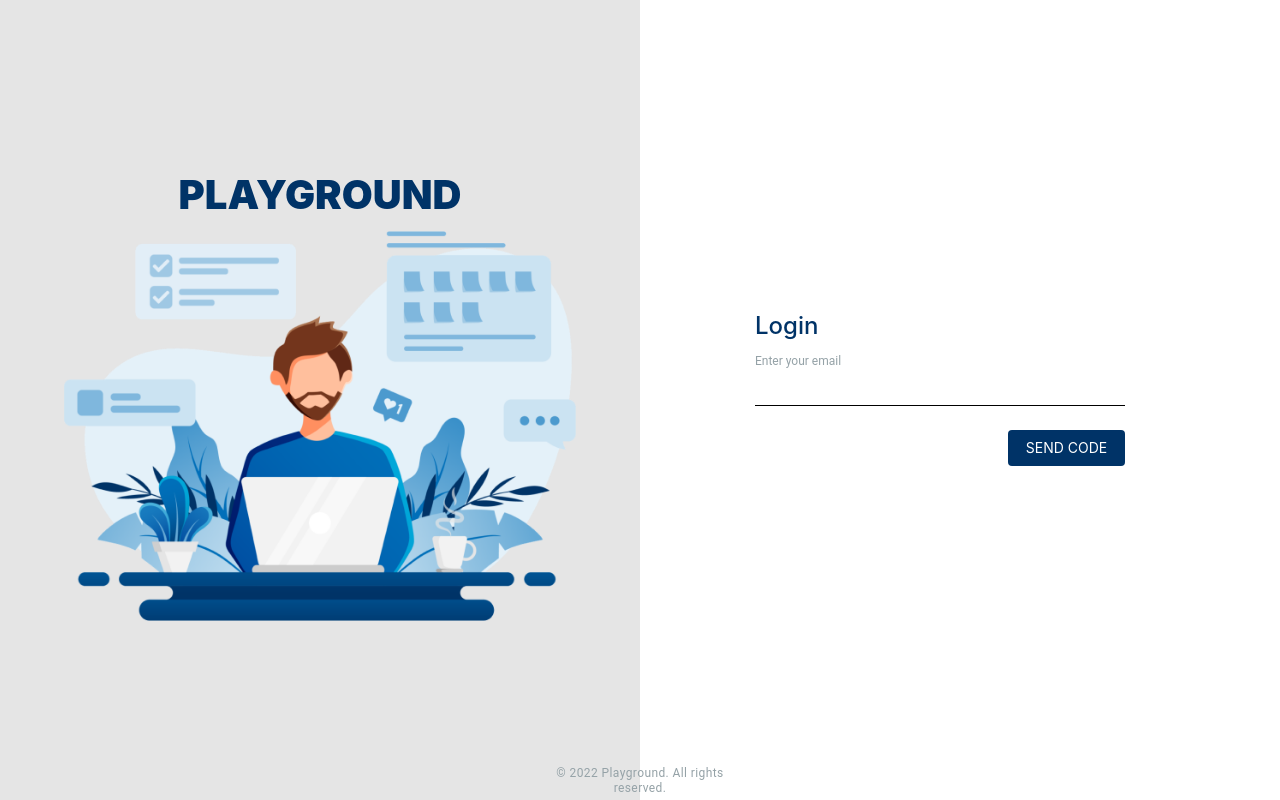
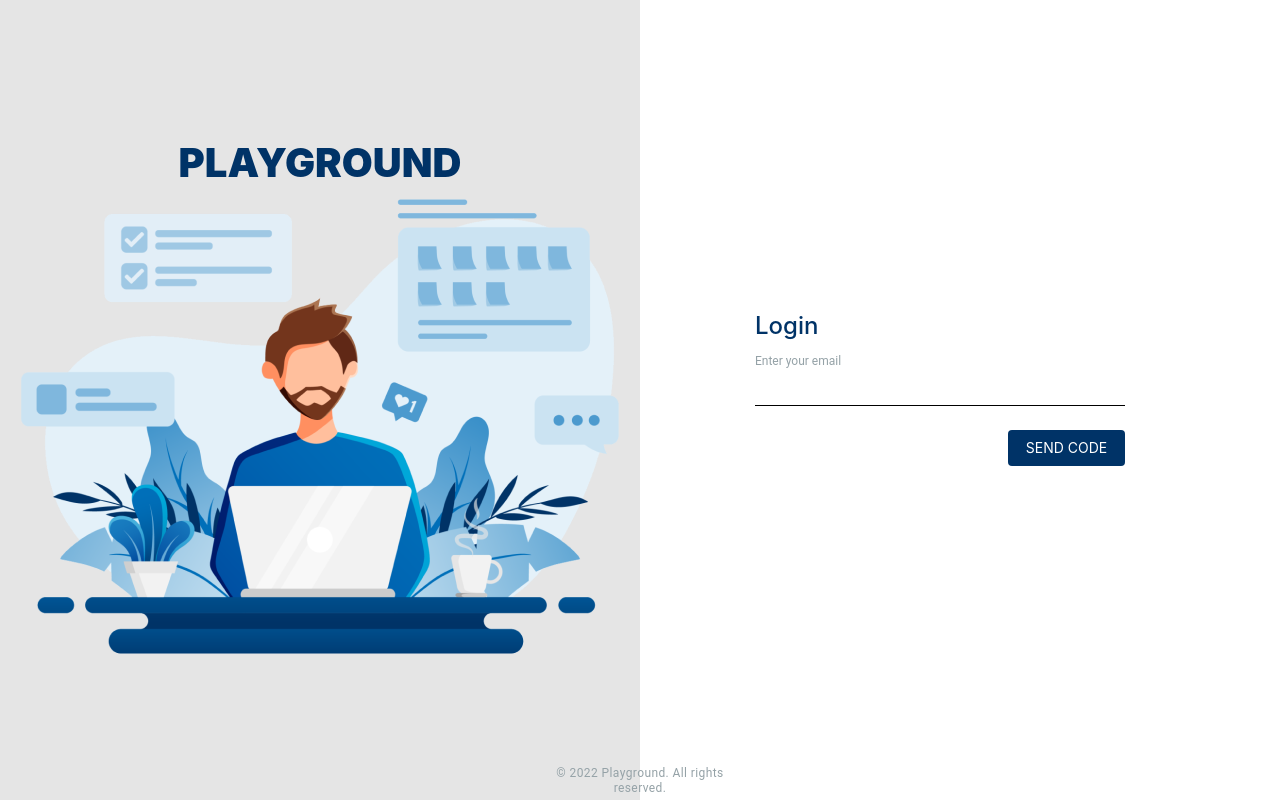
Before and after one commit to Ihorzd/apow, a React (Create React App) app: page / in a window 1280 px wide. Built offline with nearby package versions, Linux system fonts and the light colour scheme.

Commit message:
fix login img

```diff
--- a/src/Components/login/login.scss
+++ b/src/Components/login/login.scss
@@ -35,7 +35,8 @@
         }
 
         img {
-            width: 80%;
+            width: 598px;
+            height: 455px;
         }
     }
 
```
